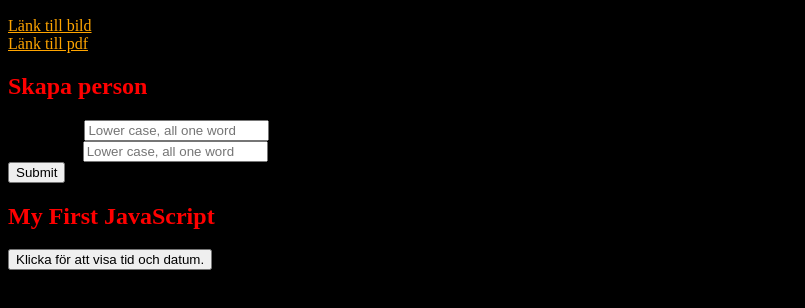
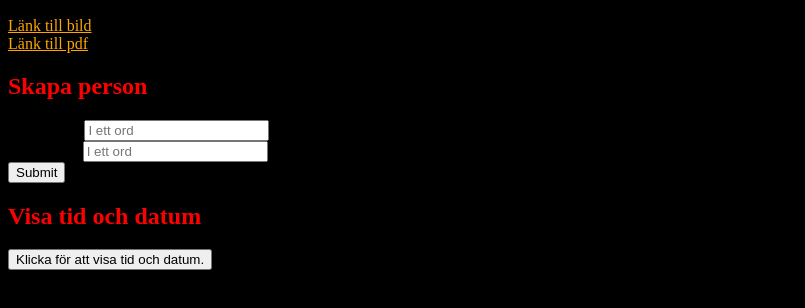
Before and after one commit to andewalle/webserver, a plain HTML site: page index.html in a window 1280 px wide. Shown: the part 110-418 px from the top of the page, without its empty margins (0-805 px from the left). Drawn offline with Linux system fonts and the light colour scheme.

Commit message:
Updated index

```diff
--- a/index.html
+++ b/index.html
@@ -13,12 +13,14 @@
 <a href="Laboration1.pdf">Länk till pdf</a><br>
 <h2>Skapa person</h2>
 <form action="/jsonoutput" method="post">
-    First name: <input type="text" name="firstName" placeholder="Lower case, all one word"><br>
-    Last name: <input type="text" name="lastName" placeholder="Lower case, all one word"><br>
+    First name: <input type="text" name="firstName" placeholder="I ett ord"><br>
+    Last name: <input type="text" name="lastName" placeholder="I ett ord"><br>
     <input type="submit" value="Submit">
 </form>
 
-<h2>My First JavaScript</h2>
+<h2>Visa tid och datum</h2>
+
+<script type="text/javascript" src="test2.js"></script>
 
 <button type="button"
         onclick="document.getElementById('demo').innerHTML = Date()">
```
